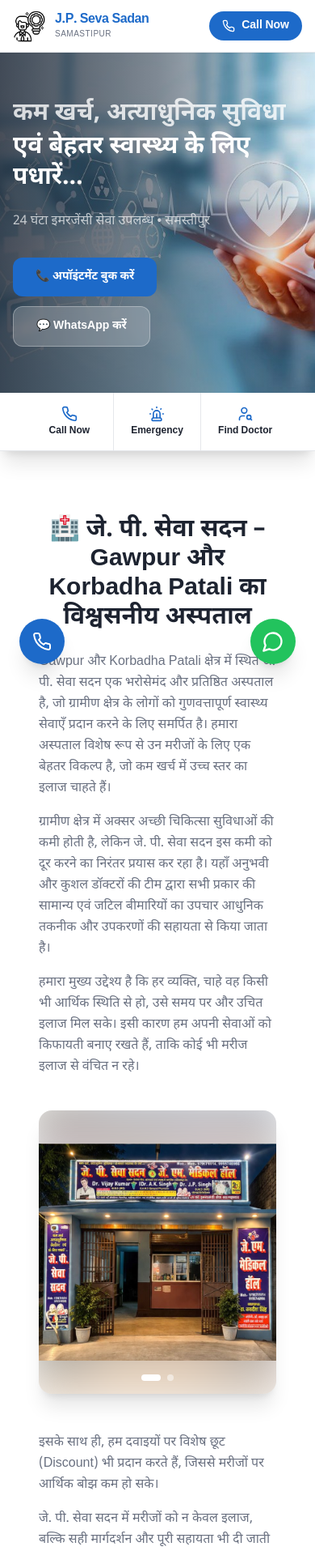
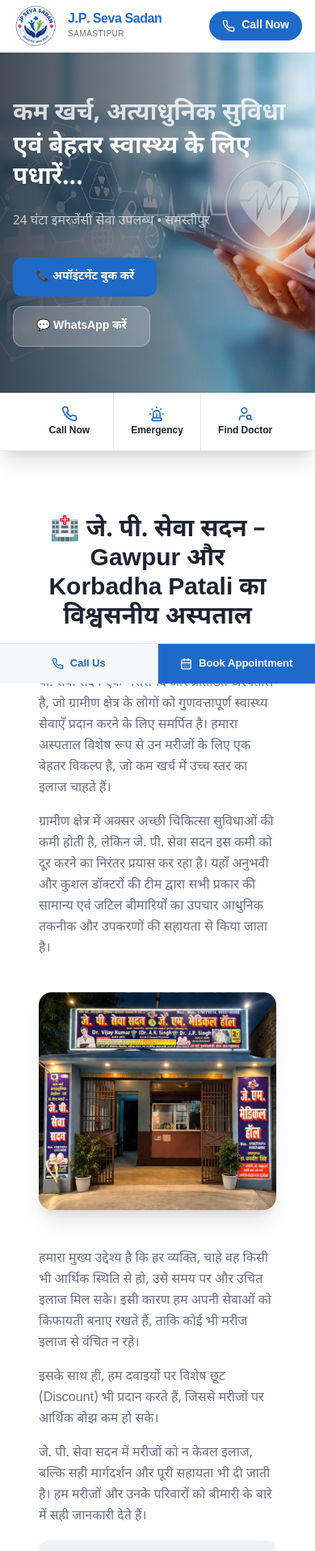
Before and after one commit to alt-medee/jan-seva-sadan-frontend-web, a React (Vite) app: page / in a window 390 px wide. Shown: the top 1915 px of the page at 81% size. Built offline with nearby package versions, Linux system fonts and the light colour scheme; the HTML template or start-up script is replaced by a standard one.

Commit message:
footer and logo update

```diff
--- a/index.html
+++ b/index.html
@@ -5,7 +5,7 @@
   <meta charset="UTF-8" />
   <meta name="viewport" content="width=device-width, initial-scale=1.0" />
 
-  <link rel="icon" type="image/png" href="/logo.png" />
+  <link rel="icon" type="image/png" href="/logo_updated.jpeg" />
 
   <title>जे. पी. सेवा सदन | समस्तीपुर का विश्वसनीय अस्पताल</title>
 
--- a/src/components/AboutSection.tsx
+++ b/src/components/AboutSection.tsx
@@ -1,7 +1,5 @@
 import { motion } from "framer-motion";
-import { useState, useEffect } from "react";
 import slider1 from "@/assets/slider1.jpeg";
-import slider2 from "@/assets/slider2.jpeg";
 import { CheckCircle } from "lucide-react";
 
 const features = [
@@ -14,18 +12,6 @@
 ];
 
 const AboutSection = () => {
-  const images = [slider1, slider2];
-  const [current, setCurrent] = useState(0);
-
-  // auto slide
-  useEffect(() => {
-    const timer = setInterval(() => {
-      setCurrent((prev) => (prev + 1) % images.length);
-    }, 3000);
-
-    return () => clearInterval(timer);
-  }, [images.length]);
-
   return (
     <section id="about" className="section-padding bg-background">
       <div className="container mx-auto max-w-6xl">
@@ -46,48 +32,27 @@
             यहाँ अनुभवी और कुशल डॉक्टरों की टीम द्वारा सभी प्रकार की सामान्य एवं जटिल बीमारियों का उपचार आधुनिक तकनीक और उपकरणों की सहायता से किया जाता है।
           </p>
 
-          <p>
+          {/* <p>
             हमारा मुख्य उद्देश्य है कि हर व्यक्ति, चाहे वह किसी भी आर्थिक स्थिति से हो,
             उसे समय पर और उचित इलाज मिल सके। इसी कारण हम अपनी सेवाओं को किफायती बनाए रखते हैं,
             ताकि कोई भी मरीज इलाज से वंचित न रहे।
-          </p>
+          </p> */}
         </div>
 
         <div className="grid lg:grid-cols-2 gap-12 items-center">
 
-          {/* SLIDER */}
+          {/* IMAGE */}
           <motion.div
-            key={current}
             initial={{ opacity: 0, x: -40 }}
             animate={{ opacity: 1, x: 0 }}
             transition={{ duration: 0.6 }}
-            className="relative rounded-2xl shadow-xl w-full h-[350px] overflow-hidden"
+            className="rounded-2xl overflow-hidden shadow-xl w-full"
           >
-            <div className="relative w-full h-full">
-              {/* BLUR BACKGROUND */}
-              <img
-                src={images[current]}
-                className="absolute inset-0 w-full h-full object-cover blur-xl scale-110 opacity-40"
-              />
-
-              {/* MAIN IMAGE */}
-              <img
-                src={images[current]}
-                className="relative w-full h-full object-contain"
-              />
-            </div>
-
-            {/* dots */}
-            <div className="absolute bottom-4 left-1/2 -translate-x-1/2 flex gap-2">
-              {images.map((_, i) => (
-                <button
-                  key={i}
-                  onClick={() => setCurrent(i)}
-                  className={`h-2 rounded-full transition-all ${i === current ? "w-6 bg-white" : "w-2 bg-white/50"
-                    }`}
-                />
-              ))}
-            </div>
+            <img
+              src={slider1}
+              alt="J.P. Seva Sadan"
+              className="w-full h-full object-cover"
+            />
           </motion.div>
 
           {/* RIGHT CONTENT */}
@@ -97,6 +62,11 @@
             transition={{ duration: 0.6 }}
             className="space-y-4"
           >
+            <p className="text-muted-foreground leading-relaxed">
+              हमारा मुख्य उद्देश्य है कि हर व्यक्ति, चाहे वह किसी भी आर्थिक स्थिति से हो,
+              उसे समय पर और उचित इलाज मिल सके। इसी कारण हम अपनी सेवाओं को किफायती बनाए रखते हैं,
+              ताकि कोई भी मरीज इलाज से वंचित न रहे।
+            </p>
             <p className="text-muted-foreground leading-relaxed">
               इसके साथ ही, हम दवाइयों पर विशेष छूट (Discount) भी प्रदान करते हैं,
               जिससे मरीजों पर आर्थिक बोझ कम हो सके।
@@ -109,7 +79,6 @@
 
             <div className="bg-secondary rounded-xl p-5 mt-4">
               <p className="font-semibold mb-3">🌟 हमारी विशेषताएँ:</p>
-
               <div className="grid sm:grid-cols-2 gap-3">
                 {features.map((item, i) => (
                   <div key={i} className="flex items-center gap-2">
@@ -119,8 +88,8 @@
                 ))}
               </div>
             </div>
+          </motion.div>
 
-          </motion.div>
         </div>
       </div>
     </section>
--- a/src/components/FloatingButtons.tsx
+++ b/src/components/FloatingButtons.tsx
@@ -7,22 +7,20 @@
       href="https://wa.me/919798701014"
       target="_blank"
       rel="noopener noreferrer"
-      className="fixed bottom-6 right-6 z-50 w-14 h-14 rounded-full bg-whatsapp text-primary-foreground flex items-center justify-center shadow-xl hover:scale-110 transition-transform"
+      className="hidden md:flex fixed bottom-6 right-6 z-50 w-14 h-14 rounded-full bg-whatsapp text-primary-foreground items-center justify-center shadow-xl hover:scale-110 transition-transform"
       initial={{ scale: 0 }}
       animate={{ scale: 1 }}
       transition={{ delay: 1, type: "spring" }}
-      aria-label="WhatsApp पर संपर्क करें"
     >
       <MessageCircle className="w-7 h-7" />
     </motion.a>
 
     <motion.a
       href="tel:9798701014"
-      className="fixed bottom-6 left-6 z-50 w-14 h-14 rounded-full bg-primary text-primary-foreground flex items-center justify-center shadow-xl hover:scale-110 transition-transform"
+      className="hidden md:flex fixed bottom-6 left-6 z-50 w-14 h-14 rounded-full bg-primary text-primary-foreground items-center justify-center shadow-xl hover:scale-110 transition-transform"
       initial={{ scale: 0 }}
       animate={{ scale: 1 }}
       transition={{ delay: 1.2, type: "spring" }}
-      aria-label="कॉल करें"
     >
       <Phone className="w-6 h-6" />
     </motion.a>
--- a/src/components/Footer.tsx
+++ b/src/components/Footer.tsx
@@ -1,103 +1,184 @@
-import { MapPin, Phone, Clock, Mail, Facebook, Instagram } from "lucide-react";
-import logo from "../assets/logo.png";
+import { MapPin, Phone, Clock, Mail, Facebook, Instagram, CalendarDays } from "lucide-react";
+import logo from "../assets/logo_updated.jpeg";
+
+const ContactRow = ({ icon: Icon, label, children }: { icon: any; label: string; children: React.ReactNode }) => (
+  <div className="flex items-start gap-3 py-3 border-b border-white/[0.06] last:border-b-0">
+    <div className="w-[30px] h-[30px] rounded-lg border border-white/10 bg-white/[0.04] flex items-center justify-center shrink-0 mt-0.5">
+      <Icon className="w-3.5 h-3.5 text-white/40" />
+    </div>
+    <div>
+      <p className="text-[10px] text-white/30 uppercase tracking-wider mb-0.5">{label}</p>
+      {children}
+    </div>
+  </div>
+);
 
 const Footer = () => (
-  <footer className="bg-[#0f172a] text-white">
-    <div className="container mx-auto px-4 py-14">
-      <div className="grid md:grid-cols-2 gap-10">
+  <>
+    <footer className="bg-[#0b1220] text-white">
+      <div className="container mx-auto px-5 md:px-12 pt-8 md:pt-12 pb-0">
 
-        <div>
-          <div className="flex items-center gap-3 mb-5">
-            <div className="w-11 h-11 rounded-xl bg-white flex items-center justify-center overflow-hidden">
-              <img src={logo} alt="Logo" className="w-8 h-8 object-contain" />
+        {/* ── DESKTOP LAYOUT ── */}
+        <div className="hidden md:grid md:grid-cols-[1.1fr_1px_1.4fr]">
+
+          {/* LEFT — Brand */}
+          <div className="pb-10 pr-10">
+            <div className="flex items-center gap-3 mb-1">
+              <div className="w-[46px] h-[46px] rounded-[11px] bg-white flex items-center justify-center overflow-hidden shrink-0">
+                <img src={logo} alt="Logo" className="w-8 h-8 object-contain" />
+              </div>
+              <div>
+                <h3 className="text-[17px] font-medium tracking-wide">J.P. Seva Sadan</h3>
+                <p className="text-[10px] text-white/30 uppercase tracking-[0.14em] mt-0.5">Samastipur</p>
+              </div>
             </div>
-            <div>
-              <h3 className="text-lg font-semibold">J.P. Seva Sadan</h3>
-              <p className="text-xs text-white/50 uppercase tracking-wider">
-                Samastipur
-              </p>
+
+            {/* <p className="text-[13px] text-white/35 leading-relaxed mt-4 max-w-[220px]">
+              Trusted and affordable healthcare, available around the clock.
+            </p> */}
+
+            <div className="inline-flex items-center gap-1.5 bg-white/[0.06] border border-white/10 rounded-full px-3 py-1 mt-5">
+              <span className="w-1.5 h-1.5 rounded-full bg-green-400 inline-block"></span>
+              <span className="text-[11px] text-white/35">Open 24/7</span>
+            </div>
+
+            <div className="flex gap-2 mt-5">
+              <a href="#" target="_blank" className="w-[34px] h-[34px] flex items-center justify-center rounded-lg border border-white/12 bg-white/[0.04] hover:bg-white/10 hover:border-white/25 transition-all duration-200">
+                <Facebook className="w-[15px] h-[15px] text-white/50" />
+              </a>
+              <a href="#" target="_blank" className="w-[34px] h-[34px] flex items-center justify-center rounded-lg border border-white/12 bg-white/[0.04] hover:bg-white/10 hover:border-white/25 transition-all duration-200">
+                <Instagram className="w-[15px] h-[15px] text-white/50" />
+              </a>
             </div>
           </div>
 
-          <div className="flex gap-3 mt-6">
-            <a
-              href="#"
-              target="_blank"
-              className="w-9 h-9 flex items-center justify-center rounded-full bg-white/10 hover:bg-blue-600 hover:scale-110 transition-all duration-300"
-            >
-              <Facebook className="w-4 h-4" />
-            </a>
+          {/* Vertical divider */}
+          <div className="bg-white/[0.07]" />
 
-            <a
-              href="#"
-              target="_blank"
-              className="w-9 h-9 flex items-center justify-center rounded-full bg-white/10 hover:bg-pink-500 hover:scale-110 transition-all duration-300"
-            >
-              <Instagram className="w-4 h-4" />
-            </a>
+          {/* RIGHT — Contact 2x2 grid */}
+          <div className="pb-10 pl-10">
+            <p className="text-[10px] font-medium text-white/30 uppercase tracking-[0.13em] mb-[18px]">
+              Contact Info
+            </p>
+            <div className="grid grid-cols-2">
+
+              <div className="flex items-start gap-3 py-3 pr-5 border-b border-white/[0.06]">
+                <div className="w-[30px] h-[30px] rounded-lg border border-white/[0.09] bg-white/[0.04] flex items-center justify-center shrink-0 mt-0.5">
+                  <MapPin className="w-3.5 h-3.5 text-white/40" />
+                </div>
+                <div>
+                  <p className="text-[10px] text-white/30 uppercase tracking-[0.08em] mb-0.5">Address</p>
+                  <p className="text-[13px] text-white/65 leading-relaxed">
+                    बेलवन चौक, कोरबद्धा हाई स्कूल के नजदीक, उजियारपुर रोड, समस्तीपुर
+                  </p>
+                </div>
+              </div>
+
+              <div className="flex items-start gap-3 py-3 pl-5 border-b border-white/[0.06] border-l border-l-white/[0.06]">
+                <div className="w-[30px] h-[30px] rounded-lg border border-white/[0.09] bg-white/[0.04] flex items-center justify-center shrink-0 mt-0.5">
+                  <Phone className="w-3.5 h-3.5 text-white/40" />
+                </div>
+                <div>
+                  <p className="text-[10px] text-white/30 uppercase tracking-[0.08em] mb-0.5">Phone</p>
+                  <a href="tel:9798701014" className="block text-[13px] text-white/65 hover:text-white transition">9798701014</a>
+                  <a href="tel:6204954262" className="block text-[13px] text-white/65 hover:text-white transition">6204954262</a>
+                </div>
+              </div>
+
+              <div className="flex items-start gap-3 py-3 pr-5">
+                <div className="w-[30px] h-[30px] rounded-lg border border-white/[0.09] bg-white/[0.04] flex items-center justify-center shrink-0 mt-0.5">
+                  <Mail className="w-3.5 h-3.5 text-white/40" />
+                </div>
+                <div>
+                  <p className="text-[10px] text-white/30 uppercase tracking-[0.08em] mb-0.5">Email</p>
+                  <a href="mailto:sadanjpseva@gmail.com" className="text-[13px] text-white/65 hover:text-white transition">
+                    sadanjpseva@gmail.com
+                  </a>
+                </div>
+              </div>
+
+              <div className="flex items-start gap-3 py-3 pl-5 border-l border-l-white/[0.06]">
+                <div className="w-[30px] h-[30px] rounded-lg border border-white/[0.09] bg-white/[0.04] flex items-center justify-center shrink-0 mt-0.5">
+                  <Clock className="w-3.5 h-3.5 text-white/40" />
+                </div>
+                <div>
+                  <p className="text-[10px] text-white/30 uppercase tracking-[0.08em] mb-0.5">Hours</p>
+                  <p className="text-[13px] text-white/65">24 घंटे, 7 दिन</p>
+                </div>
+              </div>
+
+            </div>
           </div>
         </div>
 
-        <div>
-          <h4 className="font-semibold text-base mb-6">Contact Info</h4>
-
-          <div className="space-y-5">
-
-            <div className="flex items-start gap-3">
-              <MapPin className="w-5 h-5 text-primary mt-[2px] shrink-0" />
-              <p className="text-sm text-white/70 leading-relaxed">
-                बेलवन चौक, कोरबद्धा हाई स्कूल के नजदीक, उजियारपुर रोड, समस्तीपुर
-              </p>
-            </div>
-
-            <div className="flex items-start gap-3">
-              <Phone className="w-5 h-5 text-primary mt-[2px] shrink-0" />
-              <div className="text-sm text-white/70">
-                <a href="tel:9798701014" className="block hover:text-primary transition">
-                  9798701014
-                </a>
-                <a href="tel:6204954262" className="block hover:text-primary transition">
-                  6204954262
-                </a>
+        {/* ── MOBILE LAYOUT ── */}
+        <div className="md:hidden">
+          <div className="flex items-center justify-between gap-3 pb-5 border-b border-white/[0.08] mb-5">
+            <div className="flex items-center gap-3">
+              <div className="w-11 h-11 rounded-[10px] bg-white flex items-center justify-center overflow-hidden shrink-0">
+                <img src={logo} alt="Logo" className="w-8 h-8 object-contain" />
+              </div>
+              <div>
+                <h3 className="text-[15px] font-medium tracking-wide leading-tight">J.P. Seva Sadan</h3>
+                <p className="text-[10px] text-white/35 uppercase tracking-widest mt-0.5">Samastipur</p>
               </div>
             </div>
-
-            {/* EMAIL */}
-            <div className="flex items-start gap-3">
-              <Mail className="w-5 h-5 text-primary mt-[2px] shrink-0" />
-              <a
-                href="mailto:sadanjpseva@gmail.com"
-                className="text-sm text-white/70 hover:text-primary transition"
-              >
-                sadanjpseva@gmail.com
+            <div className="flex gap-2">
+              <a href="#" target="_blank" className="w-[34px] h-[34px] flex items-center justify-center rounded-lg border border-white/12 bg-white/[0.05] hover:bg-white/10 transition-all duration-200">
+                <Facebook className="w-4 h-4 text-white/55" />
+              </a>
+              <a href="#" target="_blank" className="w-[34px] h-[34px] flex items-center justify-center rounded-lg border border-white/12 bg-white/[0.05] hover:bg-white/10 transition-all duration-200">
+                <Instagram className="w-4 h-4 text-white/55" />
               </a>
             </div>
+          </div>
 
-            {/* TIME */}
-            <div className="flex items-start gap-3">
-              <Clock className="w-5 h-5 text-primary mt-[2px] shrink-0" />
-              <p className="text-sm text-white/70">
-                24 घंटे, 7 दिन
-              </p>
-            </div>
+          <p className="text-[10px] font-medium text-white/30 uppercase tracking-wider mb-3">Contact Info</p>
 
-          </div>
+          <ContactRow icon={MapPin} label="Address">
+            <p className="text-[13px] text-white/65 leading-relaxed">
+              बेलवन चौक, कोरबद्धा हाई स्कूल के नजदीक, उजियारपुर रोड, समस्तीपुर
+            </p>
+          </ContactRow>
+          <ContactRow icon={Phone} label="Phone">
+            <a href="tel:9798701014" className="block text-[13px] text-white/65 hover:text-white transition">9798701014</a>
+            <a href="tel:6204954262" className="block text-[13px] text-white/65 hover:text-white transition">6204954262</a>
+          </ContactRow>
+          <ContactRow icon={Mail} label="Email">
+            <a href="mailto:sadanjpseva@gmail.com" className="text-[13px] text-white/65 hover:text-white transition">
+              sadanjpseva@gmail.com
+            </a>
+          </ContactRow>
+          <ContactRow icon={Clock} label="Hours">
+            <p className="text-[13px] text-white/65">24 घंटे, 7 दिन</p>
+          </ContactRow>
+
+          {/* Spacer so content isn't hidden behind sticky bar */}
+          <div className="h-[64px]" />
         </div>
 
       </div>
+
+      {/* BOTTOM BAR */}
+      <div className="border-t border-white/[0.07] mt-6 md:mt-0">
+        <div className="container mx-auto px-5 md:px-12 py-4 md:py-[18px] pb-20 md:pb-4 flex flex-col items-center gap-1 md:flex-row md:justify-between">
+          <p className="text-[11px] text-white/20">© 2026 J.P. Seva Sadan. All rights reserved.</p>
+          <p className="text-[11px] text-white/20">Designed with ❤️ for better healthcare</p>
+        </div>
+      </div>
+    </footer>
+
+    <div className="md:hidden fixed bottom-0 left-0 right-0 z-50 flex bg-[#f5f7fa] border-t border-gray-200">
+      <a href="tel:9798701014" className="flex-1 flex items-center justify-center gap-2 py-[15px] text-[13px] font-semibold hover:bg-[#e2e8f0] transition-all border-r border-gray-200" style={{ color: '#1d6ac9' }}>
+        <Phone className="w-[15px] h-[15px]" style={{ color: '#1d6ac9' }} />
+        Call Us
+      </a>
+      <a href="tel:6204954262" className="flex-1 flex items-center justify-center gap-2 py-[15px] text-[13px] font-semibold text-white transition-all" style={{ backgroundColor: '#1d6ac9' }}>
+        <CalendarDays className="w-[15px] h-[15px] text-white" />
+        Book Appointment
+      </a>
     </div>
-
-    <div className="border-t border-white/10">
-      <div className="container mx-auto px-4 py-5 flex flex-col md:flex-row items-center justify-between gap-3">
-        <p className="text-xs text-white/40">
-          © 2026 J.P. Seva Sadan. All rights reserved.
-        </p>
-        <p className="text-xs text-white/40">
-          Designed with ❤️ for better healthcare
-        </p>
-      </div>
-    </div>
-  </footer>
+  </>
 );
 
 export default Footer;
--- a/src/components/Navbar.tsx
+++ b/src/components/Navbar.tsx
@@ -1,5 +1,5 @@
 import { Phone } from "lucide-react";
-import logo from "../assets/logo.png";
+import logo from "../assets/logo_updated.jpeg";
 
 const navLinks = [
   { label: "होम", href: "#" },
@@ -16,8 +16,8 @@
       <div className="container mx-auto px-4 flex items-center justify-between h-16 md:h-20">
 
         <a href="#" className="flex items-center gap-3 shrink-0">
-          <div className="w-10 h-10 md:w-12 md:h-12 rounded-lg flex items-center justify-center overflow-hidden">
-            <img src={logo} alt="Logo" />
+          <div className="w-14 h-14 md:w-16 md:h-16 rounded-xl flex items-center justify-center overflow-hidden">
+            <img src={logo} alt="Logo" className="w-full h-full object-contain" />
           </div>
           <div>
             <h1 className="text-base md:text-lg font-bold text-primary leading-tight tracking-tight">
@@ -41,7 +41,7 @@
           ))}
         </div>
 
-       <div className="flex items-center">
+        <div className="flex items-center">
           <a
             href="tel:9798701014"
             className="flex items-center gap-2 bg-primary text-primary-foreground rounded-full px-4 md:px-5 py-2 text-sm font-semibold hover:shadow-lg hover:shadow-primary/25 transition-all"
--- a/src/pages/Index.tsx
+++ b/src/pages/Index.tsx
@@ -41,12 +41,12 @@
       <meta property="og:description" content="Trusted healthcare services with emergency care, OPD, diagnostics & specialist doctors in Samastipur, Bihar." />
       <meta property="og:type" content="website" />
       <meta property="og:url" content="https://jan-seva-sadan-frontend-web.vercel.app/" />
-      <meta property="og:image" content="https://jan-seva-sadan-frontend-web.vercel.app/logo.png" />
+      <meta property="og:image" content="https://jan-seva-sadan-frontend-web.vercel.app/logo_updated.jpeg" />
 
       <meta name="twitter:card" content="summary_large_image" />
       <meta name="twitter:title" content="J.P Seva Sadan Hospital" />
       <meta name="twitter:description" content="Affordable and quality healthcare in Bihar." />
-      <meta name="twitter:image" content="https://jan-seva-sadan-frontend-web.vercel.app/logo.png" />
+      <meta name="twitter:image" content="https://jan-seva-sadan-frontend-web.vercel.app/logo_updated.jpeg" />
     </Helmet>
 
     {/* Layout */}
```
Also changed, not shown: src/assets/logo_updated.jpeg (added).
